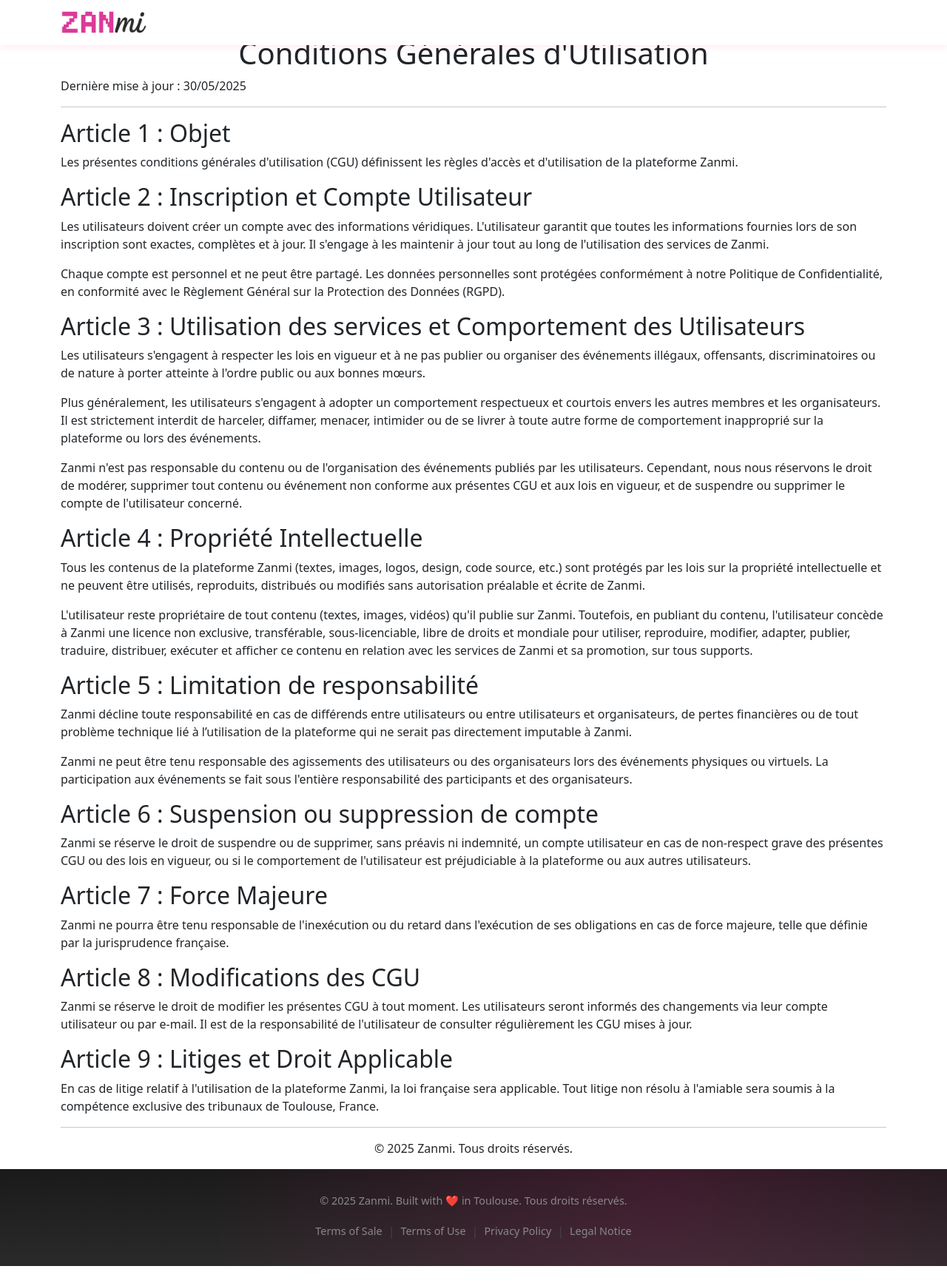
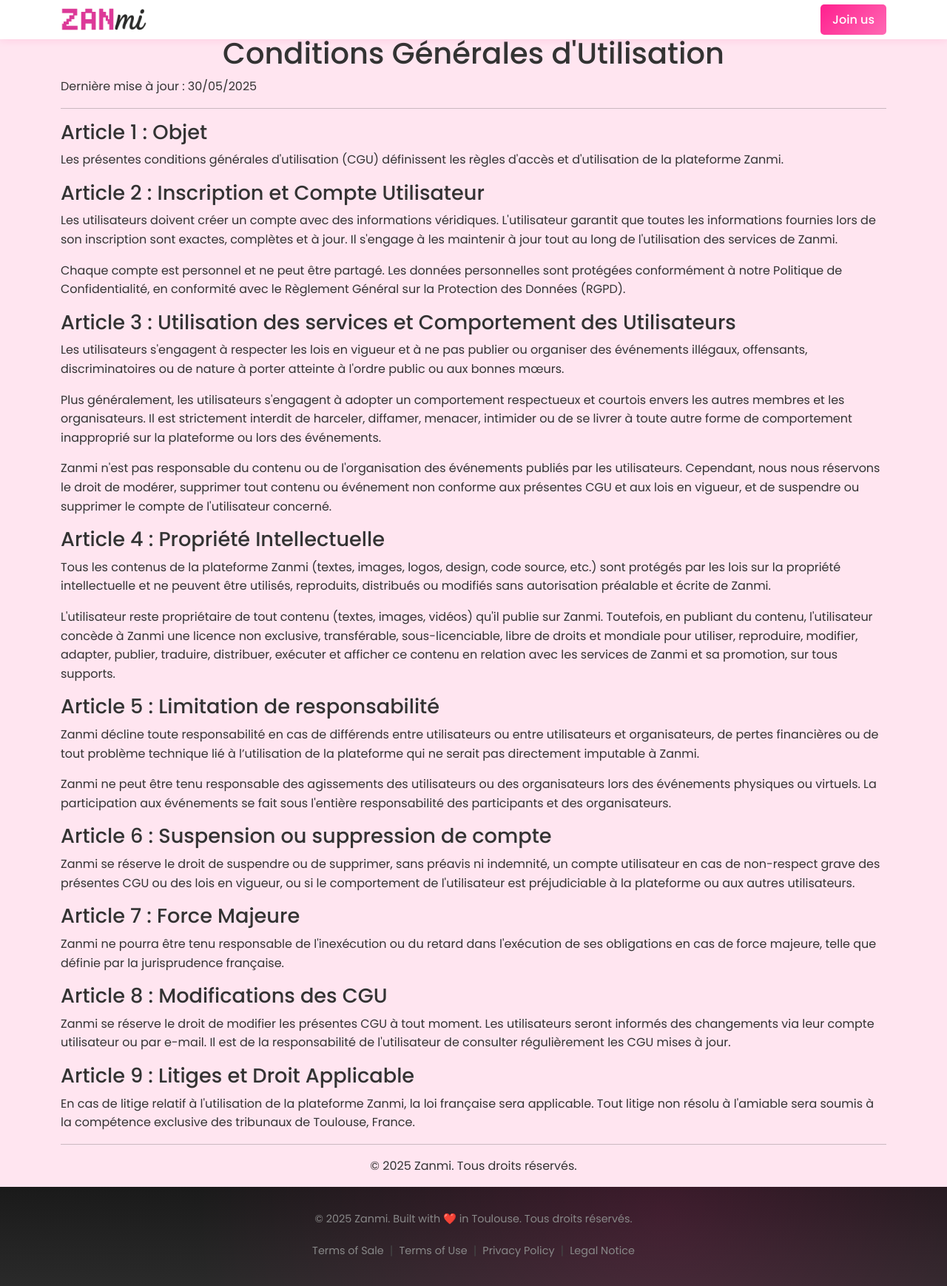
Before and after one commit to jafty/zanmi, a Django app: template zanmi_project/templates/static/cgu.html in a window 1280 px wide. Shown: the whole page at 74% size. Before the commit the page ends 1711 px from the top, so only its background shows below. Run offline with Django 3.2, Linux system fonts and the light colour scheme; the template is opened without the code that fills it, so the values that code supplies are empty; some libraries are stand-ins or nearby versions.

Commit message:
Head cleaning

```diff
--- a/zanmi_project/templates/base.html
+++ b/zanmi_project/templates/base.html
@@ -6,21 +6,21 @@
     <meta name="viewport" content="width=device-width, initial-scale=1.0">
     <title>Zanmi - {% block title %}{% endblock %}</title>
 
-    <!-- 🧠 Optimisation CSS -->
-    <link rel="stylesheet" href="{% static 'css/main_style.css' %}" media="print" onload="this.media='all'">
-    <noscript><link rel="stylesheet" href="{% static 'css/main_style.css' %}"></noscript>
+    <!-- Bootstrap CDN -->
+    <link href="https://cdn.jsdelivr.net/npm/bootstrap@5.3.2/dist/css/bootstrap.min.css" rel="stylesheet">
 
-    <link rel="stylesheet" href="https://cdn.jsdelivr.net/npm/bootstrap@5.3.2/dist/css/bootstrap.min.css" media="print" onload="this.media='all'">
-    <noscript><link rel="stylesheet" href="https://cdn.jsdelivr.net/npm/bootstrap@5.3.2/dist/css/bootstrap.min.css"></noscript>
+    <!-- TON CSS ORIGINAL COMPLET -->
+    <link rel="stylesheet" href="{% static 'css/main_style.css' %}">
 
-    <!-- 🌐 Google Fonts optimisé -->
+    <!-- Google Fonts (déjà présentes dans ton CSS, mais utile pour la rapidité du rendu initial) -->
     <link rel="preconnect" href="https://fonts.googleapis.com">
     <link rel="preconnect" href="https://fonts.gstatic.com" crossorigin>
+    <link rel="preload" as="style" href="https://fonts.googleapis.com/css2?family=Press+Start+2P&family=Poppins:wght@400;500;600&display=swap">
     <link rel="preload" as="style" href="https://fonts.googleapis.com/css2?family=Roboto:wght@500&display=swap">
-    <link rel="stylesheet" href="https://fonts.googleapis.com/css2?family=Roboto:wght@500&display=swap" media="print" onload="this.media='all'">
-    <noscript><link rel="stylesheet" href="https://fonts.googleapis.com/css2?family=Roboto:wght@500&display=swap"></noscript>
+    <link href="https://fonts.googleapis.com/css2?family=Press+Start+2P&family=Poppins:wght@400;500;600&display=swap" rel="stylesheet">
+    <link href="https://fonts.googleapis.com/css2?family=Roboto:wght@500&display=swap" rel="stylesheet">
+    <link rel="icon" type="image/x-icon" href="{% static 'images/favicon.ico' %}">
 
-    <link rel="icon" type="image/x-icon" href="{% static 'images/favicon.ico' %}">
     {% block extra_head %}{% endblock %}
 </head>
 
```
